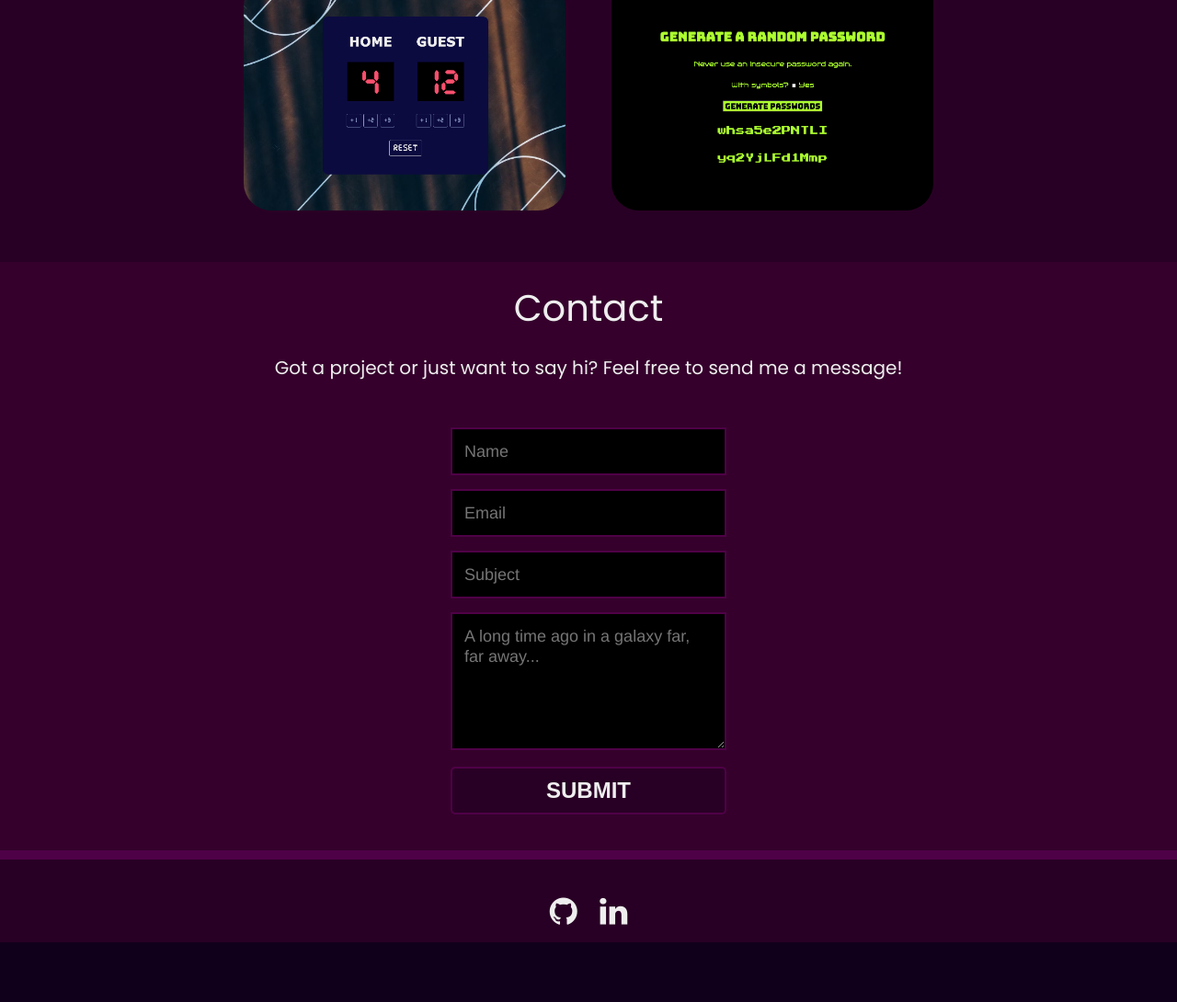
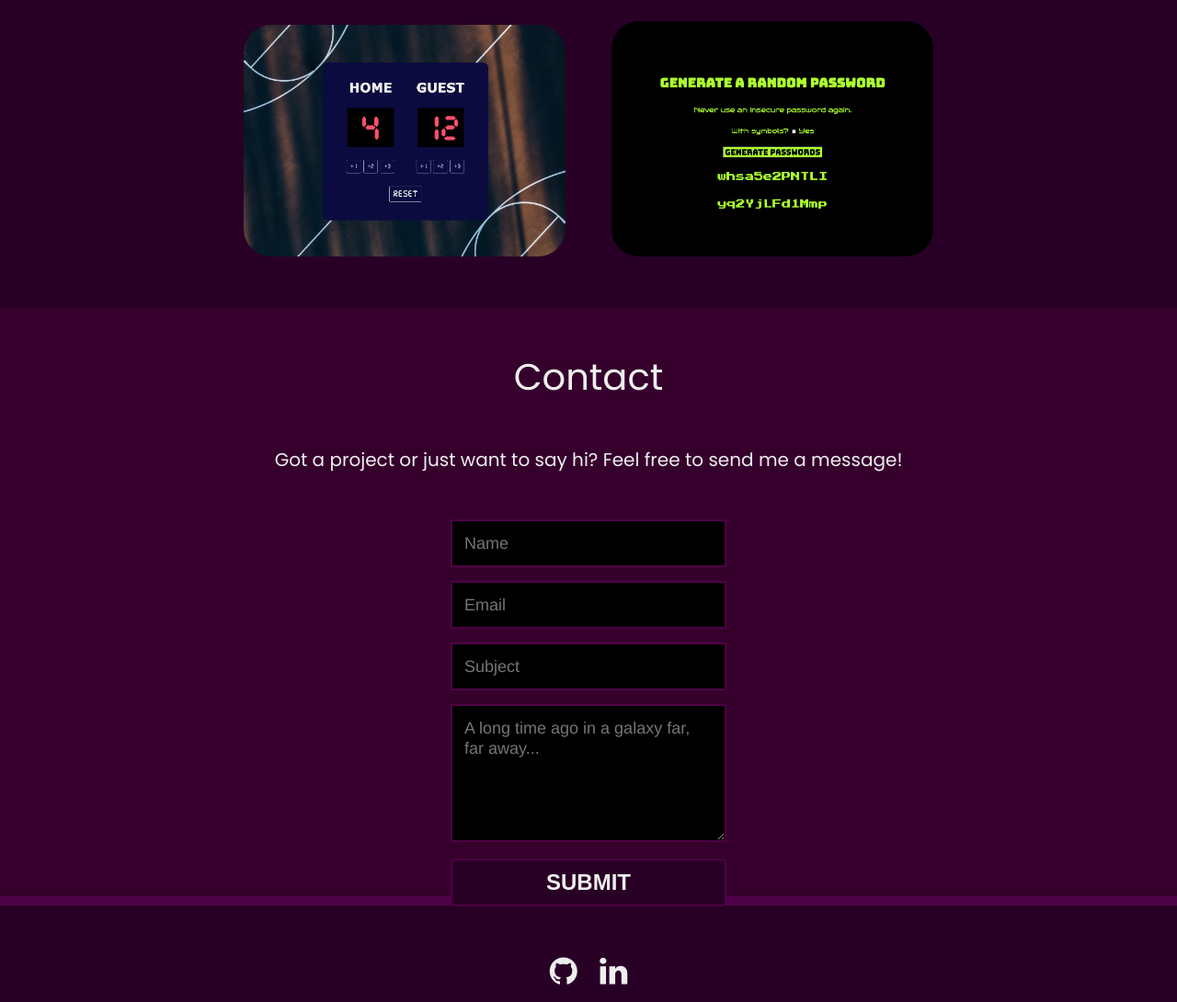
Before and after one commit to mayralepro/portfolio-webpage, a plain HTML site: page index.html in a window 1280 px wide. Shown: the part 938-2028 px from the top of the page at 92% size. Before the commit the page ends 1963 px from the top, so only its background shows below. Drawn offline with Linux system fonts and the light colour scheme.

Commit message:
padding on icons

```diff
--- a/css/style.css
+++ b/css/style.css
@@ -75,7 +75,7 @@ h3 {
 /* Skills */
 
 .skills {
-  padding: 20px;
+  padding: 45px;
   font-size: 40px;
   text-align: center;
   background-color: var(--brown);
@@ -240,7 +240,7 @@ textarea {
   width: 50px;
   font-size: 35px;
   color: var(--font);
-  padding-top: 25px;
+  padding-top: 40px;
 }
 
 
```
